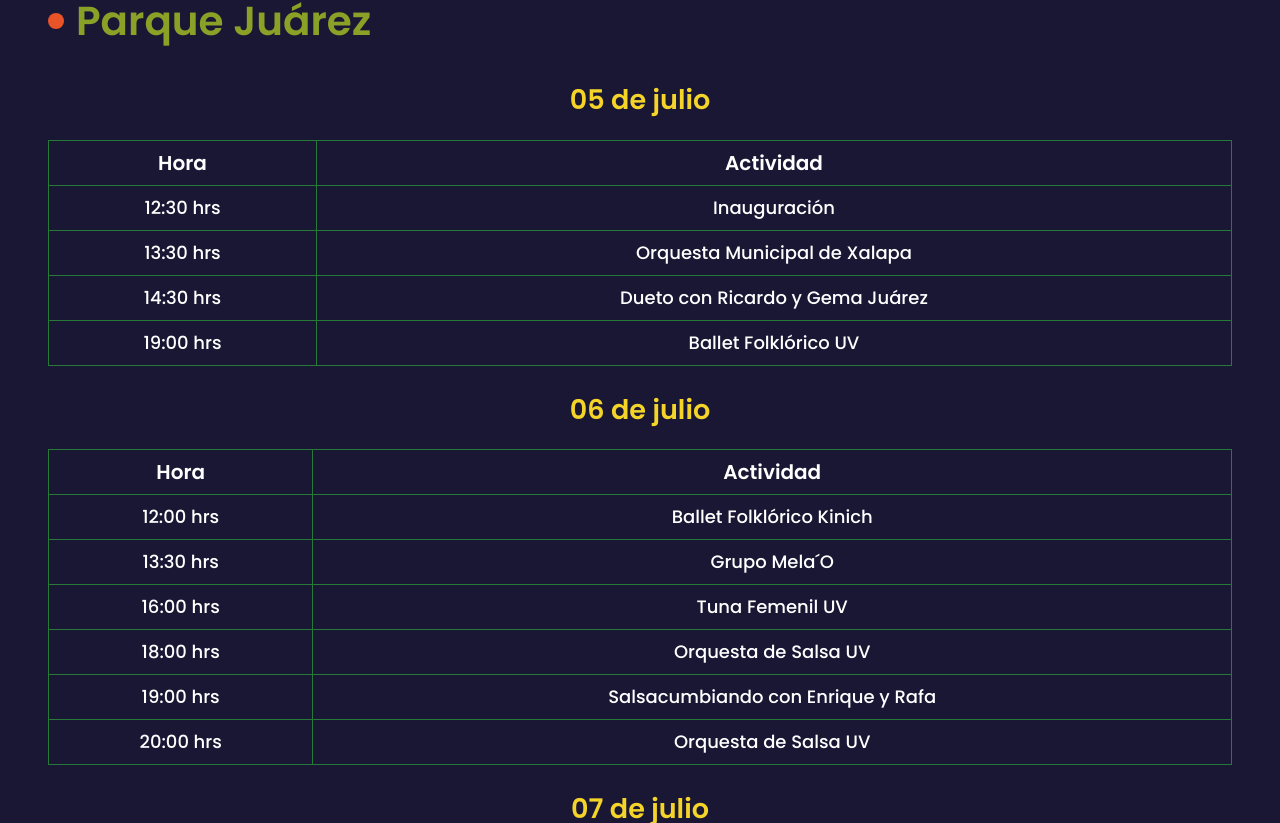
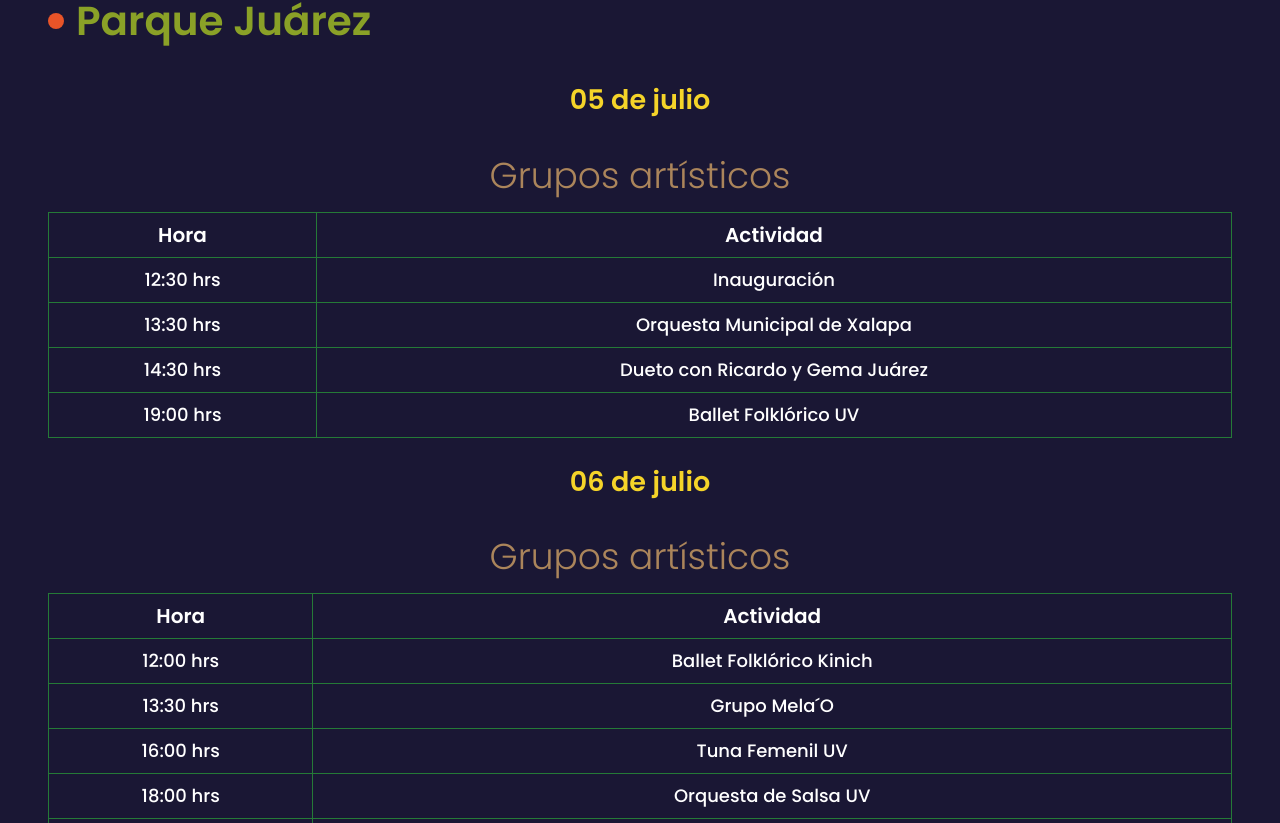
Before and after one commit to enriqueorea/festival-cafe, a Next.js app: page / in a window 1280 px wide. Shown: the part 1977-2800 px from the top of the page. Built offline with nearby package versions, Linux system fonts and the light colour scheme.

Commit message:
correcciones link inicio y tipos de eventos

```diff
--- a/components/UI/Header.tsx
+++ b/components/UI/Header.tsx
@@ -9,6 +9,9 @@
         </Link>
       </div>
       <div className="flex-1 flex gap-4 items-center justify-center">
+        <a className="text-white hover:text-light-brown" href="/">
+          inicio
+        </a>
         <a className="text-white hover:text-light-brown" href="/#sedes">
           Sedes
         </a>
--- a/constants/index.ts
+++ b/constants/index.ts
@@ -16,71 +16,85 @@
         fecha: "05 de julio",
         hora: "12:30 hrs",
         descripcion: "Inauguración",
+        tipo: "Grupos artísticos",
       },
       {
         fecha: "05 de julio",
         hora: "13:30 hrs",
         descripcion: "Orquesta Municipal de Xalapa",
+        tipo: "Grupos artísticos",
       },
       {
         fecha: "05 de julio",
         hora: "14:30 hrs",
         descripcion: "Dueto con Ricardo y Gema Juárez",
+        tipo: "Grupos artísticos",
       },
       {
         fecha: "05 de julio",
         hora: "19:00 hrs",
         descripcion: "Ballet Folklórico UV",
+        tipo: "Grupos artísticos",
       },
       {
         fecha: "06 de julio",
         hora: "12:00 hrs",
         descripcion: "Ballet Folklórico Kinich",
+        tipo: "Grupos artísticos",
       },
       {
         fecha: "06 de julio",
         hora: "13:30 hrs",
         descripcion: "Grupo Mela´O",
+        tipo: "Grupos artísticos",
       },
       {
         fecha: "06 de julio",
         hora: "16:00 hrs",
         descripcion: "Tuna Femenil UV",
+        tipo: "Grupos artísticos",
       },
       {
         fecha: "06 de julio",
         hora: "18:00 hrs",
         descripcion: "Orquesta de Salsa UV",
+        tipo: "Grupos artísticos",
       },
       {
         fecha: "06 de julio",
         hora: "19:00 hrs",
         descripcion: "Salsacumbiando con Enrique y Rafa",
+        tipo: "Grupos artísticos",
       },
       {
         fecha: "06 de julio",
         hora: "20:00 hrs",
         descripcion: "Orquesta de Salsa UV",
+        tipo: "Grupos artísticos",
       },
       {
         fecha: "07 de julio",
         hora: "12:00 hrs",
         descripcion: "Tlen-Huicani",
+        tipo: "Grupos artísticos",
       },
       {
         fecha: "07 de julio",
         hora: "13:00 hrs",
         descripcion: "Evento de Premiación Segundo Festival de Café",
+        tipo: "Grupos artísticos",
       },
       {
         fecha: "07 de julio",
         hora: "17:00 hrs",
         descripcion: "Danzón para el corazón Orquesta Pauta Nueva",
+        tipo: "Grupos artísticos",
       },
       {
         fecha: "07 de julio",
         hora: "19:00 hrs",
         descripcion: "Tlen Huicani Maderas",
+        tipo: "Grupos artísticos",
       },
     ],
   },
@@ -101,16 +115,19 @@
         fecha: "05 de julio",
         hora: "09:00 - 20:00 p.m.",
         descripcion: "Expoventa de artesanías y derivados del café.",
+        tipo: "Stands",
       },
       {
         fecha: "06 de julio",
         hora: "09:00 - 20:00 p.m.",
         descripcion: "Expoventa de artesanías y derivados del café.",
+        tipo: "Stands",
       },
       {
         fecha: "07 de julio",
         hora: "09:00 - 20:00 p.m.",
         descripcion: "Expoventa de artesanías y derivados del café.",
+        tipo: "Stands",
       },
     ],
   },
```
